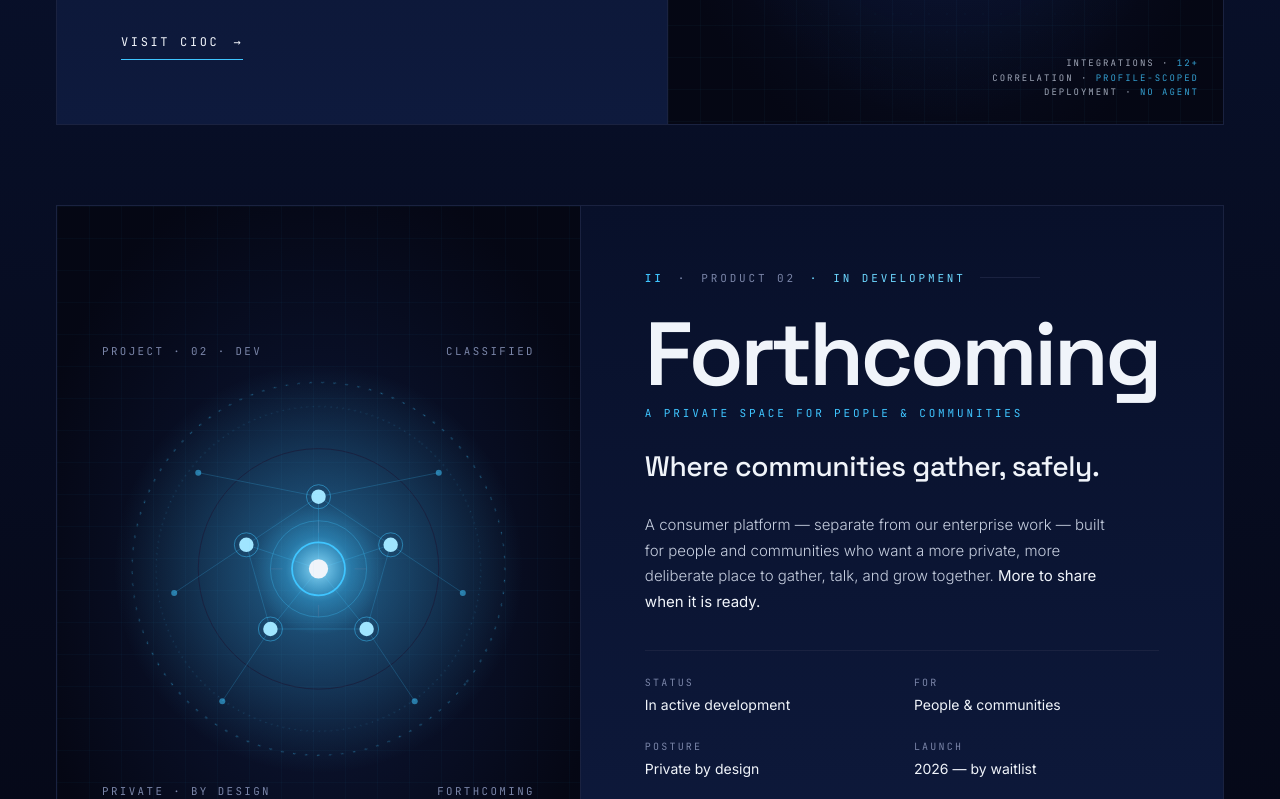
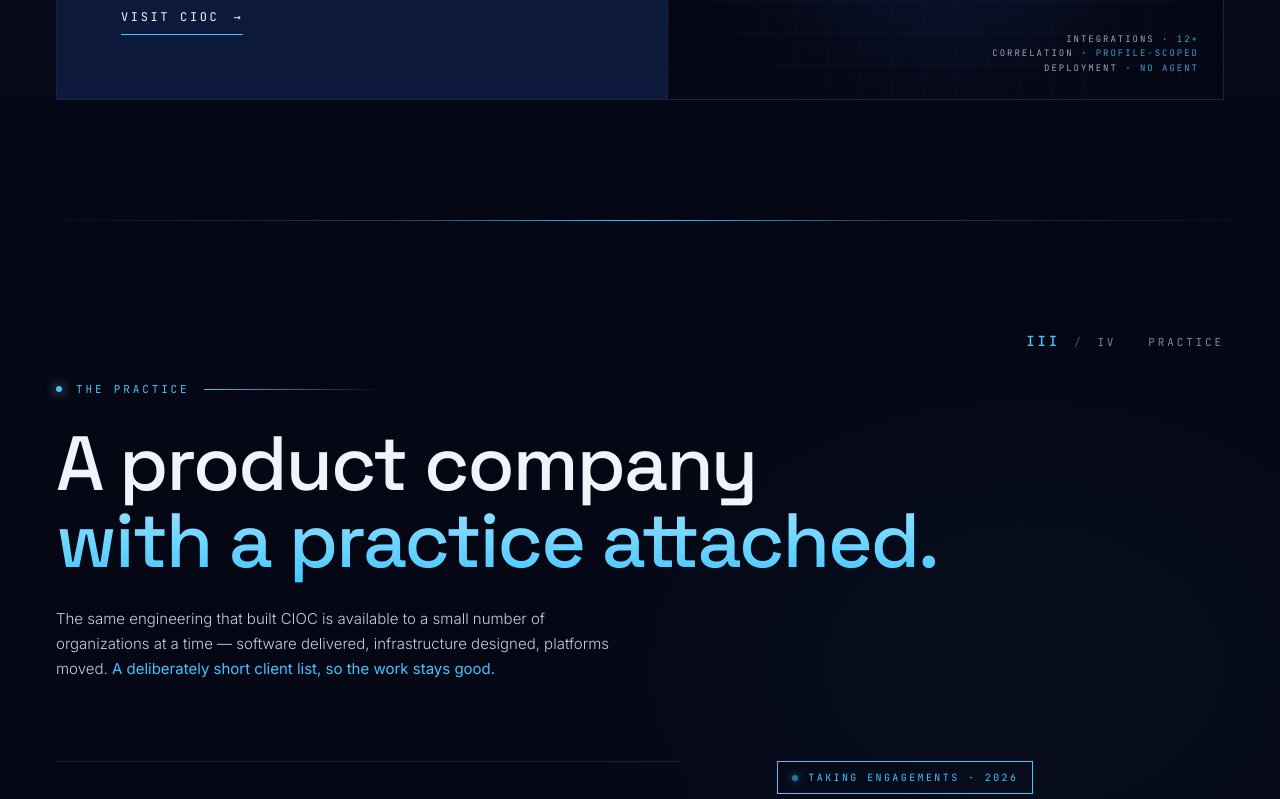
Before and after one commit to simorgh-tech-solutions/simorgh-site, a plain HTML site: page index.html in a window 1280 px wide. Shown: the part 2001-2800 px from the top of the page. Drawn offline with Linux system fonts and the light colour scheme; animation ran at ten frames a second.

Commit message:
Restore practice section as engineering services; hold back Product 02

```diff
--- a/index.html
+++ b/index.html
@@ -3,11 +3,11 @@
 <head>
 <meta charset="UTF-8" />
 <meta name="viewport" content="width=device-width, initial-scale=1.0" />
-<meta name="description" content="Simorgh Tech Solutions — a high-tech house building products at the intersection of cybersecurity and secure communication. Makers of CIOC, a threat intelligence platform for security teams." />
+<meta name="description" content="Simorgh Tech Solutions — a high-tech house building at the intersection of cybersecurity, software, and infrastructure. Makers of CIOC, plus a small engineering practice." />
 <meta name="theme-color" content="#050714" />
 <link rel="canonical" href="https://simorghtechsolutions.com/" />
 <meta property="og:title" content="Simorgh Tech Solutions — Soar Beyond Limits" />
-<meta property="og:description" content="A high-tech house building at the intersection of cybersecurity and secure communication. Makers of CIOC." />
+<meta property="og:description" content="A high-tech house. One platform. One practice." />
 <meta property="og:type" content="website" />
 <meta property="og:url" content="https://simorghtechsolutions.com/" />
 <meta property="og:site_name" content="Simorgh Tech Solutions" />
@@ -17,7 +17,7 @@
 <meta property="og:image:alt" content="Simorgh Tech Solutions — Soar Beyond Limits" />
 <meta name="twitter:card" content="summary_large_image" />
 <meta name="twitter:title" content="Simorgh Tech Solutions — Soar Beyond Limits" />
-<meta name="twitter:description" content="A high-tech house building at the intersection of cybersecurity and secure communication. Makers of CIOC." />
+<meta name="twitter:description" content="A high-tech house. One platform. One practice." />
 <meta name="twitter:image" content="https://simorghtechsolutions.com/assets/og-card.jpg" />
 <link rel="icon" href="assets/favicon.ico" sizes="any" />
 <link rel="icon" type="image/png" href="assets/favicon-64.png" />
@@ -849,8 +849,6 @@
 <body>
 
 <script>
-  /* Removed immediately if JS is alive. A 6s failsafe also force-clears the
-     boot overlay in case window.load never fires (e.g. a stalled font). */
   document.documentElement.classList.remove('no-js');
   setTimeout(function(){
     var b = document.getElementById('boot');
@@ -886,6 +884,7 @@
     <ul>
       <li><a href="#origin">Company</a></li>
       <li><a href="#instruments">Products</a></li>
+      <li><a href="#practice">Practice</a></li>
       <li><a href="#invitation">Contact</a></li>
     </ul>
     <a href="#invitation" class="cta">Inquire →</a>
@@ -901,7 +900,7 @@
 
   <canvas class="sparks" id="sparks"></canvas>
 
-  <div class="chapter-marker"><span class="roman">I</span><span class="of">/</span><span>III</span><span style="margin-left:18px">Company</span></div>
+  <div class="chapter-marker"><span class="roman">I</span><span class="of">/</span><span>IV</span><span style="margin-left:18px">Company</span></div>
 
   <div class="wrap">
 
@@ -917,7 +916,7 @@
         <div class="hero-eyebrow"><span class="pulse"></span>A high-tech house</div>
         <h1 class="hero-headline">Soar <em>beyond limits.</em></h1>
         <p class="hero-sub">
-          Simorgh Tech Solutions builds and operates products at the intersection of cybersecurity, secure communication, and IT infrastructure. <strong style="color:var(--bone); font-weight: 400;">Two instruments. One live today.</strong>
+          Simorgh Tech Solutions builds and operates products at the intersection of cybersecurity, software, and infrastructure. <strong style="color:var(--bone); font-weight: 400;">One platform. One practice.</strong>
         </p>
       </div>
     </div>
@@ -925,7 +924,7 @@
     <div class="hero-foot">
       <div class="left">
         <div class="accent">◢ Discipline</div>
-        <div>Cybersecurity · Secure Communication</div>
+        <div>Cybersecurity · Software · Infrastructure</div>
         <div class="small">Two lines. One company.</div>
       </div>
       <div class="scroll">
@@ -948,15 +947,15 @@
 <!-- CHAPTER II — INSTRUMENTS                         -->
 <!-- ════════════════════════════════════════════════ -->
 <section class="chapter instruments" id="instruments">
-  <div class="chapter-marker"><span class="roman">II</span><span class="of">/</span><span>III</span><span style="margin-left:18px">Products</span></div>
+  <div class="chapter-marker"><span class="roman">II</span><span class="of">/</span><span>IV</span><span style="margin-left:18px">Products</span></div>
 
   <div class="wrap">
 
     <div class="ch-intro rv">
       <div class="chapter-tag"><span class="dot"></span>The Work</div>
-      <h2 class="ch-title">Two instruments.<br><em>One discipline.</em></h2>
+      <h2 class="ch-title">The platform.<br><em>Built properly.</em></h2>
       <p class="ch-lede">
-        Two products under one roof, each built for a different audience but with the same engineering posture — <em>take what is chaotic and make it usable, take what is exposed and make it safe.</em>
+        One product, held to a single engineering posture — <em>take what is chaotic and make it usable, take what is exposed and make it safe.</em>
       </p>
     </div>
 
@@ -994,142 +993,89 @@
       </div>
     </article>
 
-    <!-- ───── PRODUCT 02 — Community / Private platform ───── -->
-    <article class="product flip rv">
-      <div class="product-visual">
-        <div class="viz-community">
-          <svg viewBox="0 0 400 400" xmlns="http://www.w3.org/2000/svg">
-            <defs>
-              <radialGradient id="halo2" cx=".5" cy=".5" r=".5">
-                <stop offset="0"  stop-color="#3FC5FF" stop-opacity=".45"/>
-                <stop offset="1"  stop-color="#3FC5FF" stop-opacity="0"/>
-              </radialGradient>
-              <radialGradient id="centerglow" cx=".5" cy=".5" r=".5">
-                <stop offset="0"  stop-color="#A0E5FF" stop-opacity=".9"/>
-                <stop offset=".5" stop-color="#3FC5FF" stop-opacity=".3"/>
-                <stop offset="1"  stop-color="#3FC5FF" stop-opacity="0"/>
-              </radialGradient>
-            </defs>
-
-            <!-- Outer halo -->
-            <circle cx="200" cy="200" r="170" fill="url(#halo2)"/>
-
-            <!-- Outer protective ring (rotating slowly) -->
-            <g style="transform-origin: 200px 200px; animation: orbit-slow 60s linear infinite;">
-              <circle cx="200" cy="200" r="155" fill="none" stroke="#3FC5FF" stroke-width=".8" stroke-dasharray="2 8" opacity=".5"/>
-            </g>
-
-            <!-- Inner ring (rotating reverse) -->
-            <g style="transform-origin: 200px 200px; animation: orbit-reverse 45s linear infinite;">
-              <circle cx="200" cy="200" r="135" fill="none" stroke="#3FC5FF" stroke-width=".5" stroke-dasharray="1 4" opacity=".4"/>
-            </g>
-
-            <!-- Soft static ring -->
-            <circle cx="200" cy="200" r="100" fill="none" stroke="#1A2240" stroke-width=".8"/>
-
-            <!-- Connection lines between nodes (community web) -->
-            <g stroke="#3FC5FF" stroke-width=".5" fill="none" opacity=".35">
-              <line x1="200" y1="140" x2="140" y2="180"/>
-              <line x1="200" y1="140" x2="260" y2="180"/>
-              <line x1="140" y1="180" x2="160" y2="250"/>
-              <line x1="260" y1="180" x2="240" y2="250"/>
-              <line x1="160" y1="250" x2="240" y2="250"/>
-              <line x1="200" y1="140" x2="200" y2="200"/>
-              <line x1="140" y1="180" x2="200" y2="200"/>
-              <line x1="260" y1="180" x2="200" y2="200"/>
-              <line x1="160" y1="250" x2="200" y2="200"/>
-              <line x1="240" y1="250" x2="200" y2="200"/>
-
-              <!-- Outer ring nodes -->
-              <line x1="200" y1="140" x2="100" y2="120"/>
-              <line x1="200" y1="140" x2="300" y2="120"/>
-              <line x1="140" y1="180" x2="80"  y2="220"/>
-              <line x1="260" y1="180" x2="320" y2="220"/>
-              <line x1="160" y1="250" x2="120" y2="310"/>
-              <line x1="240" y1="250" x2="280" y2="310"/>
-            </g>
-
-            <!-- Outer ring nodes -->
-            <g fill="#3FC5FF" opacity=".55">
-              <circle cx="100" cy="120" r="2.5"><animate attributeName="opacity" values=".4;.85;.4" dur="4s" repeatCount="indefinite"/></circle>
-              <circle cx="300" cy="120" r="2.5"><animate attributeName="opacity" values=".4;.85;.4" dur="3.6s" repeatCount="indefinite"/></circle>
-              <circle cx="80"  cy="220" r="2.5"><animate attributeName="opacity" values=".4;.85;.4" dur="4.4s" repeatCount="indefinite"/></circle>
-              <circle cx="320" cy="220" r="2.5"><animate attributeName="opacity" values=".4;.85;.4" dur="3.2s" repeatCount="indefinite"/></circle>
-              <circle cx="120" cy="310" r="2.5"><animate attributeName="opacity" values=".4;.85;.4" dur="3.8s" repeatCount="indefinite"/></circle>
-              <circle cx="280" cy="310" r="2.5"><animate attributeName="opacity" values=".4;.85;.4" dur="4.2s" repeatCount="indefinite"/></circle>
-            </g>
-
-            <!-- Inner community nodes (people) -->
-            <g>
-              <circle cx="200" cy="140" r="6" fill="#A0E5FF"/>
-              <circle cx="200" cy="140" r="10" fill="none" stroke="#3FC5FF" stroke-width=".8" opacity=".5"/>
-
-              <circle cx="140" cy="180" r="6" fill="#A0E5FF"/>
-              <circle cx="140" cy="180" r="10" fill="none" stroke="#3FC5FF" stroke-width=".8" opacity=".5"/>
-
-              <circle cx="260" cy="180" r="6" fill="#A0E5FF"/>
-              <circle cx="260" cy="180" r="10" fill="none" stroke="#3FC5FF" stroke-width=".8" opacity=".5"/>
-
-              <circle cx="160" cy="250" r="6" fill="#A0E5FF"/>
-              <circle cx="160" cy="250" r="10" fill="none" stroke="#3FC5FF" stroke-width=".8" opacity=".5"/>
-
-              <circle cx="240" cy="250" r="6" fill="#A0E5FF"/>
-              <circle cx="240" cy="250" r="10" fill="none" stroke="#3FC5FF" stroke-width=".8" opacity=".5"/>
-            </g>
-
-            <!-- Center glow -->
-            <circle cx="200" cy="200" r="55" fill="url(#centerglow)"/>
-            <circle cx="200" cy="200" r="22" fill="none" stroke="#3FC5FF" stroke-width="1.5"/>
-            <circle cx="200" cy="200" r="40" fill="none" stroke="#3FC5FF" stroke-width=".5" opacity=".5"/>
-            <circle cx="200" cy="200" r="8" fill="#F0F4FA"/>
-
-            <!-- Reticule -->
-            <g stroke="#7A85A8" stroke-width=".5" opacity=".4">
-              <line x1="200" y1="170" x2="200" y2="160"/>
-              <line x1="200" y1="240" x2="200" y2="230"/>
-              <line x1="170" y1="200" x2="160" y2="200"/>
-              <line x1="240" y1="200" x2="230" y2="200"/>
-            </g>
-
-            <!-- Caption -->
-            <g font-family="JetBrains Mono, monospace" font-size="9" letter-spacing="2" fill="#7A85A8">
-              <text x="20"  y="22">PROJECT · 02 · DEV</text>
-              <text x="380" y="22" text-anchor="end">CLASSIFIED</text>
-              <text x="20"  y="388">PRIVATE · BY DESIGN</text>
-              <text x="380" y="388" text-anchor="end">FORTHCOMING</text>
-            </g>
-          </svg>
-        </div>
-      </div>
-
-      <div class="product-body">
-        <div class="product-num">
-          <span class="roman">II</span><span>·</span><span>Product 02</span><span class="dev">·</span><span class="dev">In development</span>
-        </div>
-        <h3 class="product-title">Forthcoming</h3>
-        <div class="product-name-full">A private space for people &amp; communities</div>
-        <p class="product-tag">Where communities gather, safely.</p>
-        <p class="product-desc">
-          A consumer platform — separate from our enterprise work — built for people and communities who want a more private, more deliberate place to gather, talk, and grow together. <strong style="color:var(--bone); font-weight: 400;">More to share when it is ready.</strong>
-        </p>
-        <div class="product-attrs">
-          <div><span class="label">Status</span><span class="value">In active development</span></div>
-          <div><span class="label">For</span><span class="value">People &amp; communities</span></div>
-          <div><span class="label">Posture</span><span class="value">Private by design</span></div>
-          <div><span class="label">Launch</span><span class="value">2026 — by waitlist</span></div>
-        </div>
-        <a href="#invitation" class="product-cta">Join the waitlist <span class="arr">→</span></a>
-      </div>
-    </article>
 
   </div>
 </section>
 
+<div class="divider"></div>
+
 <!-- ════════════════════════════════════════════════ -->
-<!-- CHAPTER III — INVITATION                          -->
+<!-- CHAPTER III — THE PRACTICE                       -->
+<!-- ════════════════════════════════════════════════ -->
+<section class="chapter practice" id="practice">
+  <div class="chapter-marker"><span class="roman">III</span><span class="of">/</span><span>IV</span><span style="margin-left:18px">Practice</span></div>
+
+  <div class="wrap">
+
+    <div class="ch-intro rv" style="max-width: 980px;">
+      <div class="chapter-tag"><span class="dot"></span>The Practice</div>
+      <h2 class="ch-title">A product company<br><em>with a practice attached.</em></h2>
+      <p class="ch-lede">
+        The same engineering that built CIOC is available to a small number of organizations at a time — software delivered, infrastructure designed, platforms moved. <em>A deliberately short client list, so the work stays good.</em>
+      </p>
+    </div>
+
+    <div class="practice-grid">
+
+      <div class="practice-services">
+
+        <div class="service-row rv">
+          <div class="num">01</div>
+          <div>
+            <h4>Application Development</h4>
+            <p>Custom software built to a spec and a date — internal tools, APIs, data pipelines, and the web applications around them. Delivered as working software with documentation and a real handover, not a prototype that becomes someone else's problem.</p>
+          </div>
+          <div class="arr">→</div>
+        </div>
+
+        <div class="service-row rv">
+          <div class="num">02</div>
+          <div>
+            <h4>Cloud &amp; Infrastructure Architecture</h4>
+            <p>Azure, AWS, and GCP — landing zones, identity, networking, cost discipline, and observability. For teams who want the shape of a platform decided well before they are three years into living with it.</p>
+          </div>
+          <div class="arr">→</div>
+        </div>
+
+        <div class="service-row rv">
+          <div class="num">03</div>
+          <div>
+            <h4>Migration &amp; Modernization</h4>
+            <p>Moving workloads between tenants, between clouds, or off legacy hosting — with a written runbook, a rollback position, and cutover discipline. The unglamorous work that goes badly when it is improvised.</p>
+          </div>
+          <div class="arr">→</div>
+        </div>
+
+        <div class="service-row rv">
+          <div class="num">04</div>
+          <div>
+            <h4>Delivery Engineering</h4>
+            <p>CI/CD pipelines, infrastructure as code, secrets handling, and release process. The plumbing that turns a codebase into something a small team can ship safely on a Friday.</p>
+          </div>
+          <div class="arr">→</div>
+        </div>
+
+      </div>
+
+      <aside class="practice-side rv">
+        <div class="badge"><span class="pulse"></span>Taking engagements · 2026</div>
+        <div class="practice-name">Simorgh<br><em>Practice</em></div>
+        <div class="practice-sub">Engineering services</div>
+        <p class="q">Most teams don't need another vendor. They need someone who is still there when it breaks.</p>
+        <p style="font-family: var(--sans); font-size: 14px; color: var(--muted); line-height: 1.7;">Engagements are scoped, time-bound, and contracted through Simorgh Tech Solutions LLC under a project-scope agreement. Capacity is limited by design.</p>
+      </aside>
+
+    </div>
+  </div>
+</section>
+
+<div class="divider"></div>
+
+<!-- ════════════════════════════════════════════════ -->
+<!-- CHAPTER IV — INVITATION                          -->
 <!-- ════════════════════════════════════════════════ -->
 <section class="chapter invitation" id="invitation">
-  <div class="chapter-marker"><span class="roman">III</span><span class="of">/</span><span>III</span><span style="margin-left:18px">Contact</span></div>
+  <div class="chapter-marker"><span class="roman">IV</span><span class="of">/</span><span>IV</span><span style="margin-left:18px">Contact</span></div>
 
   <div class="wrap">
     <div class="rv">
@@ -1139,7 +1085,7 @@
 
     <div class="inv-grid">
       <div class="inv-prose rv">
-        Whether you are a security leader evaluating CIOC, a prospective partner, or an investor reviewing a young company — there is a way in. Every message reaches a human, usually within a day.
+        Whether you are a security leader evaluating CIOC, a team that needs something built, or an investor reviewing a young company — there is a way in. Every message reaches a human, usually within a day.
         <strong>Sherry Yadegari · Founder</strong>
       </div>
 
@@ -1147,7 +1093,7 @@
 
         <a href="mailto:contact@simorghtechsolutions.com" class="channel">
           <div class="l">
-            <span class="lab">Everything · Pilots, partnerships &amp; general enquiries</span>
+            <span class="lab">Everything · Pilots, engagements &amp; general enquiries</span>
             <span class="val">contact@simorghtechsolutions.com</span>
           </div>
           <div class="arr">→</div>
@@ -1175,14 +1121,14 @@
           <img src="assets/mark-96.png" width="96" height="96" decoding="async" alt="Simorgh">
           <span>Simorgh Tech Solutions</span>
         </div>
-        <div class="tag">A high-tech house building at the intersection of cybersecurity and secure communication. Built deliberately, in Atlanta, Georgia.</div>
+        <div class="tag">A high-tech house. One platform in production. One practice taking engagements. Built deliberately, in Atlanta, Georgia.</div>
         <div class="soar">◢ Soar Beyond Limits ◣</div>
       </div>
       <div>
         <h5>Products</h5>
         <ul>
           <li><a href="https://app.cioc.io" target="_blank" rel="noopener">CIOC — Platform</a></li>
-          <li><a href="#instruments">Product 02</a></li>
+          <li><a href="#instruments">About CIOC</a></li>
           <li><a href="mailto:contact@simorghtechsolutions.com">Request a demo</a></li>
         </ul>
       </div>
@@ -1190,8 +1136,8 @@
         <h5>Company</h5>
         <ul>
           <li><a href="#origin">About</a></li>
+          <li><a href="#practice">Practice</a></li>
           <li><a href="#invitation">Contact</a></li>
-          <li><a href="mailto:contact@simorghtechsolutions.com">Careers</a></li>
         </ul>
       </div>
       <div>
@@ -1215,7 +1161,7 @@
 <script>
 (() => {
 
-  // Logos are served as static files under /assets — no base64 injection.
+  // Logos are served as static files under assets/ — no base64 injection.
 
 
   // ───── Boot screen fade out ─────
```
